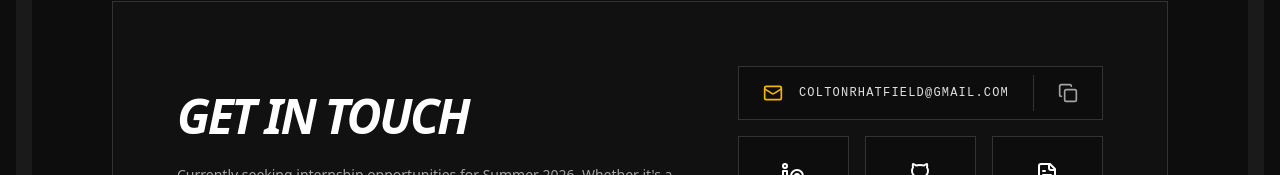
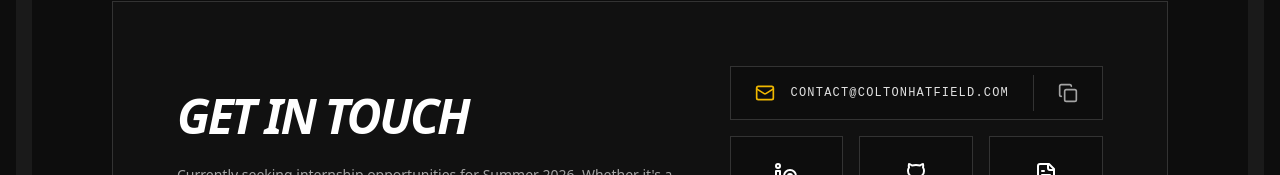
Before and after one commit to coltonhatfield/Colton-Hatfield-Personal-Website, a React (Vite) app: page / in a window 1280 px wide. Shown: the part 3271-3446 px from the top of the page. Built offline with nearby package versions, Linux system fonts and the light colour scheme.

Commit message:
feat: Update contact email and resume
Changes the primary contact email from coltonrhatfield@gmail.com to contact@coltonhatfield.com. This update is reflected in the Contact component and the resume PDF.

```diff
--- a/src/components/Contact.tsx
+++ b/src/components/Contact.tsx
@@ -6,7 +6,7 @@ export default function Contact() {
   const [copied, setCopied] = useState(false);
 
   const handleCopy = () => {
-    navigator.clipboard.writeText('coltonrhatfield@gmail.com');
+    navigator.clipboard.writeText('contact@coltonhatfield.com');
     setCopied(true);
     setTimeout(() => setCopied(false), 2000);
   };
@@ -32,9 +32,9 @@ export default function Contact() {
 
           <div className="flex flex-col gap-4 w-full md:w-auto">
             <div className="flex w-full items-stretch border border-[#333] bg-[#0D0D0D] hover:border-[#F0B800] transition-colors group">
-              <a href="mailto:coltonrhatfield@gmail.com" className="flex-1 flex items-center gap-4 px-4 md:px-6 py-4 overflow-hidden hover:bg-[#111] transition-colors" title="Send Mail">
+              <a href="mailto:contact@coltonhatfield.com" className="flex-1 flex items-center gap-4 px-4 md:px-6 py-4 overflow-hidden hover:bg-[#111] transition-colors" title="Send Mail">
                 <Mail className="w-5 h-5 shrink-0 text-[#F0B800]" />
-                <span className="font-mono text-[10px] md:text-xs uppercase tracking-widest text-[#E0E0E0] group-hover:text-white truncate block">coltonrhatfield@gmail.com</span>
+                <span className="font-mono text-[10px] md:text-xs uppercase tracking-widest text-[#E0E0E0] group-hover:text-white truncate block">contact@coltonhatfield.com</span>
               </a>
               <div className="w-[1px] bg-[#333] group-hover:bg-[#F0B800] transition-colors my-2"></div>
               <button
```
Also changed, not shown: 2 other files (tests, documents, lock files or other folders).
